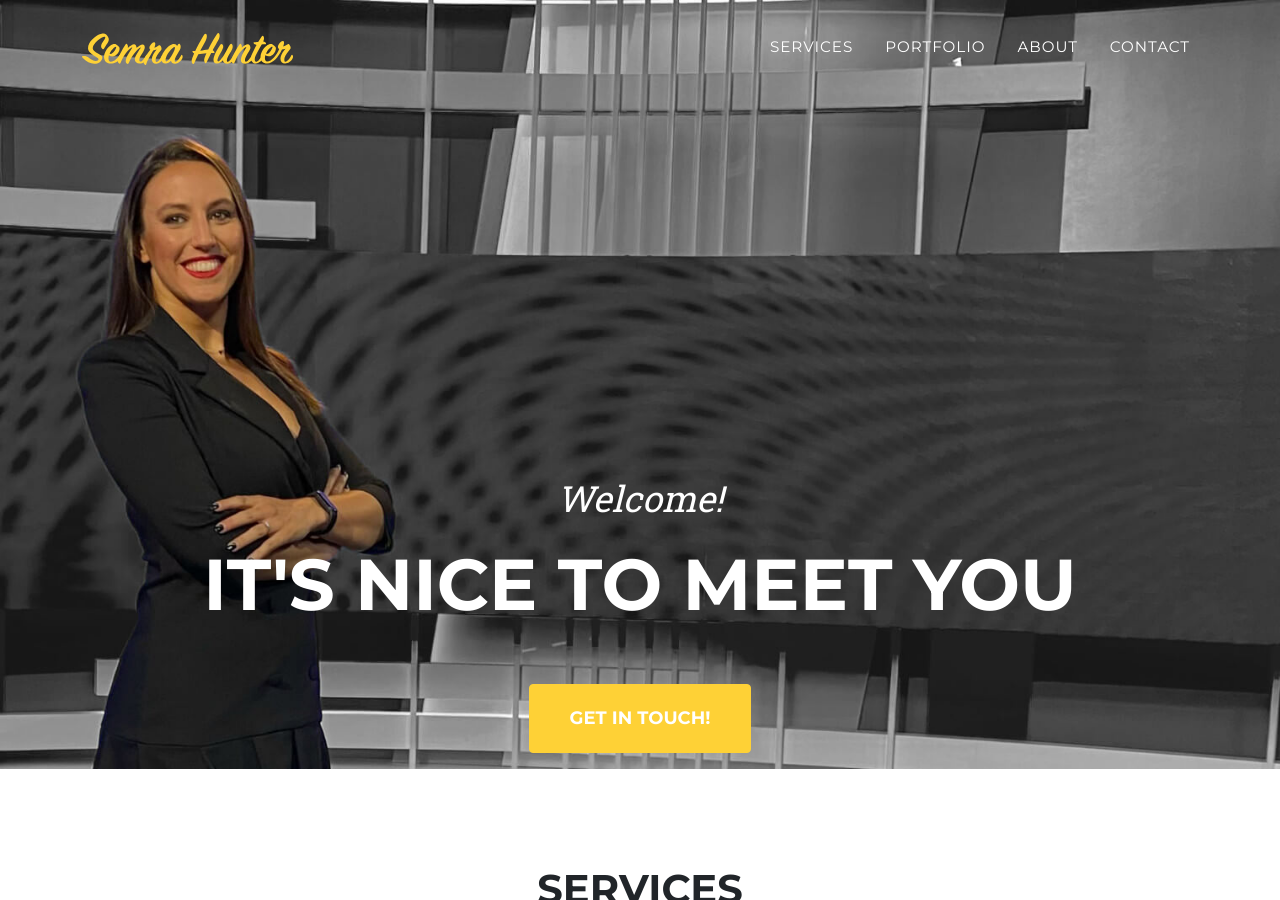
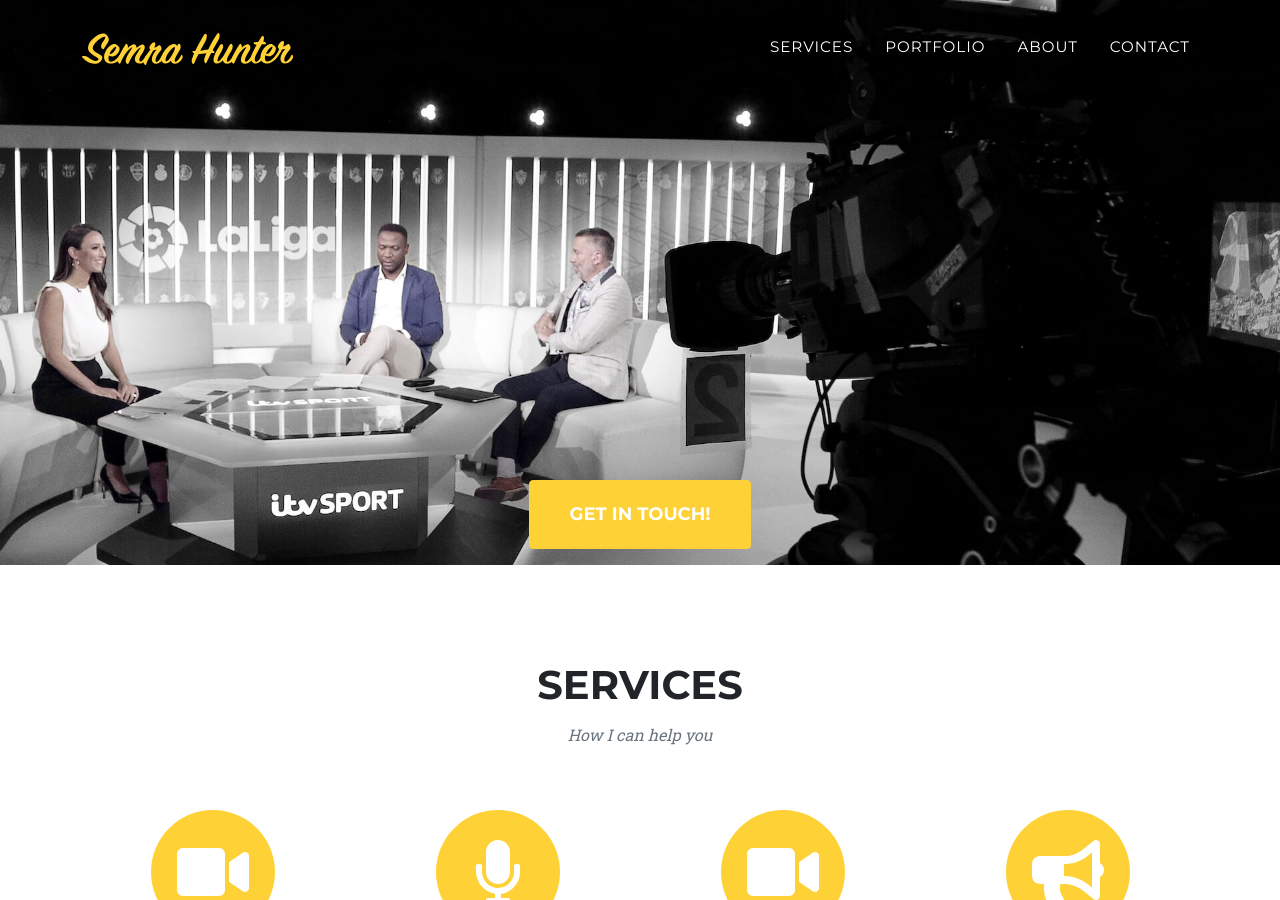
Before and after one commit to semrahunter/semrahunter.github.io, a Jekyll site: the page built from index.md, in a window 1280 px wide and 900 px high. Built offline with Jekyll 4.4.1, drawn with Linux system fonts in a browser that asks for light colours.

Commit message:
Update header picture

```diff
--- a/_data/home.yml
+++ b/_data/home.yml
@@ -19,6 +19,7 @@ structured_data:
     image: https://www.semrahunter.com/assets/images/opengraph.jpg
     brand: Semra Hunter
 header:
+  enable_text: false
   heading: It's Nice To Meet You
   subheading: Welcome!
   button:
--- a/_includes/header.html
+++ b/_includes/header.html
@@ -18,8 +18,10 @@
         {% else -%}
         <header class="masthead">
             <div class="container">
+                {% if site.data.home.header.enable_text == true -%}
                 <div class="masthead-subheading">{{ site.data.home.header.subheading }}</div>
                 <div class="masthead-heading text-uppercase">{{ site.data.home.header.heading }}</div>
+                {% endif -%}
                 <a class="btn btn-primary btn-xl text-uppercase js-scroll-trigger" href="{{ site.data.home.header.button.link }}">{{ site.data.home.header.button.text }}</a>
             </div>
         </header>
```
Also changed, not shown: assets/images/header-bg.jpg.
